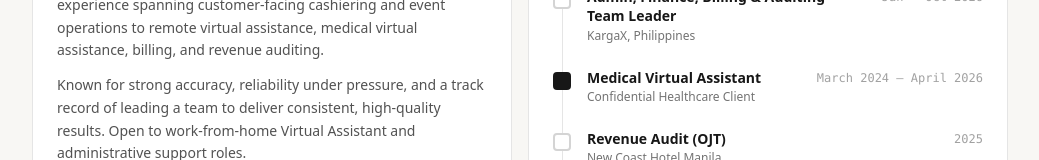
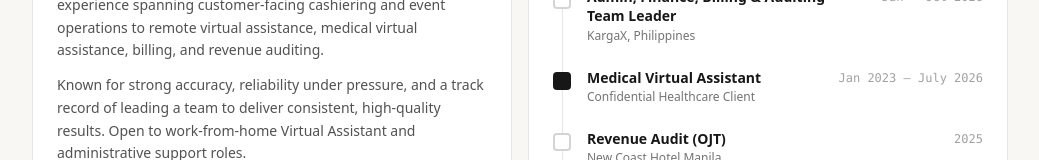
Before and after one commit to RaseltheHansel/leslie_portfolio, a React (Vite) app: page / in a window 1280 px wide. Shown: the part 344-504 px from the top of the page, without its empty margins (120-1159 px from the left). Built offline with nearby package versions, Linux system fonts and the light colour scheme.

Commit message:
Revert "Update Medical Virtual Assistant dates to March 2024 - April 2026"
This reverts commit a263790922c6aac75174999da204b2c30899f789.

```diff
--- a/src/data/portfolio.ts
+++ b/src/data/portfolio.ts
@@ -23,7 +23,7 @@ export const experience = [
       "Conducted audits to verify financial accuracy and resolve discrepancies",
       "Coordinated team workflows and provided day-to-day guidance to maintain consistent output quality",
     ] },
-  { title: "Medical Virtual Assistant", sub: "Confidential Healthcare Client", year: "March 2024 – April 2026", active: true, italic: false,
+  { title: "Medical Virtual Assistant", sub: "Confidential Healthcare Client", year: "Jan 2023 – July 2026", active: true, italic: false,
     bullets: [
       "Provided patient support and scheduling for a healthcare practice, maintaining HIPAA-compliant handling of patient data",
       "Processed medical billing and insurance claims, including follow-up on outstanding claims",
```
Also changed, not shown: 1 other file (tests, documents, lock files or other folders).
